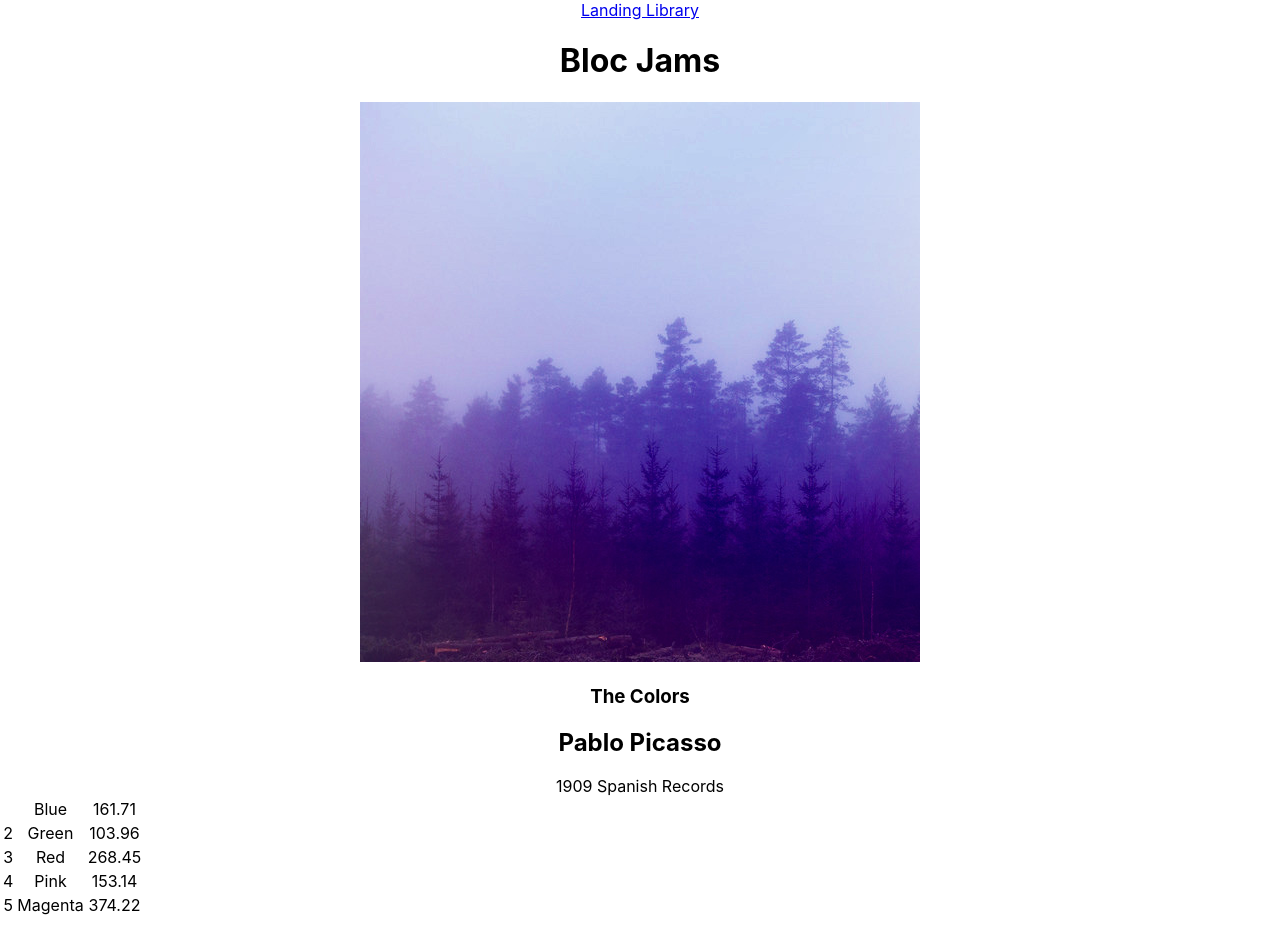
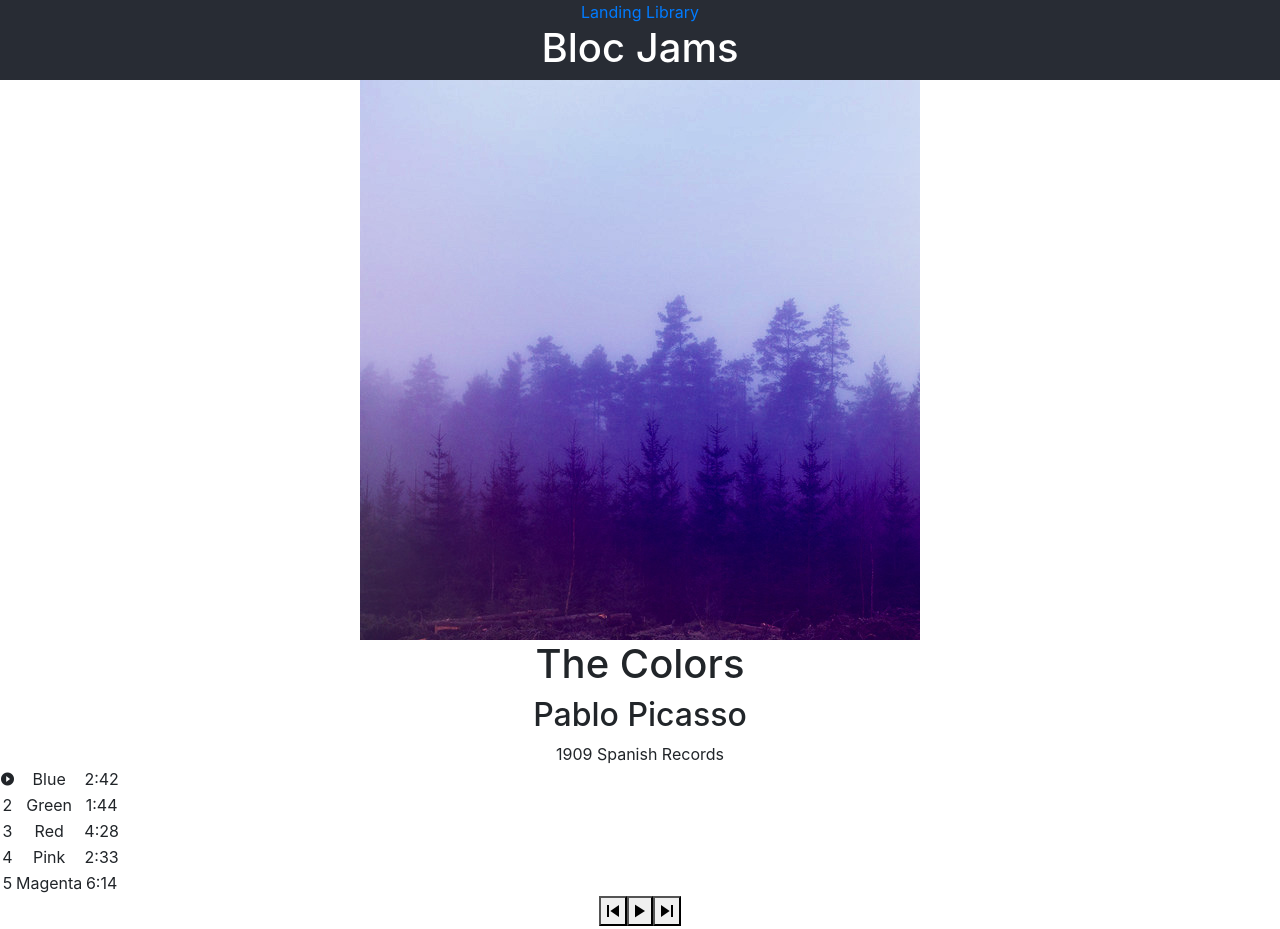
Before and after one commit to piontekle/bloc-jams-react, a React (Create React App) app: page /album/the-colors in a window 1280 px wide. Shown: the top 929 px of the page. Built offline with nearby package versions, Linux system fonts and the light colour scheme.

Commit message:
Checkpoint 7 Revision: complete ensured index.html was committed

```diff
--- a/public/index.html
+++ b/public/index.html
@@ -3,6 +3,8 @@
   <head>
     <meta charset="utf-8">
     <link rel="shortcut icon" href="%PUBLIC_URL%/favicon.ico">
+    <link rel="stylesheet" type="text/css" href="https://unpkg.com/ionicons@4.5.0/dist/css/ionicons.min.css">
+    <link rel="stylesheet" type="text/css" href="https://stackpath.bootstrapcdn.com/bootstrap/4.1.3/css/bootstrap.min.css">
     <meta name="viewport" content="width=device-width, initial-scale=1, shrink-to-fit=no">
     <meta name="theme-color" content="#000000">
     <!--
@@ -10,6 +12,7 @@
       homescreen on Android. See https://developers.google.com/web/fundamentals/web-app-manifest/
     -->
     <link rel="manifest" href="%PUBLIC_URL%/manifest.json">
+
     <!--
       Notice the use of %PUBLIC_URL% in the tags above.
       It will be replaced with the URL of the `public` folder during the build.
@@ -19,9 +22,10 @@
       work correctly both with client-side routing and a non-root public URL.
       Learn how to configure a non-root public URL by running `npm run build`.
     -->
-    <title>React App</title>
+    <title>Jams</title>
   </head>
   <body>
+
     <noscript>
       You need to enable JavaScript to run this app.
     </noscript>
@@ -36,5 +40,8 @@
       To begin the development, run `npm start` or `yarn start`.
       To create a production bundle, use `npm run build` or `yarn build`.
     -->
+    <script src="https://code.jquery.com/jquery-3.3.1.slim.min.js" integrity="sha384-q8i/X+965DzO0rT7abK41JStQIAqVgRVzpbzo5smXKp4YfRvH+8abtTE1Pi6jizo" crossorigin="anonymous"></script>
+    <script src="https://cdnjs.cloudflare.com/ajax/libs/popper.js/1.14.3/umd/popper.min.js" integrity="sha384-ZMP7rVo3mIykV+2+9J3UJ46jBk0WLaUAdn689aCwoqbBJiSnjAK/l8WvCWPIPm49" crossorigin="anonymous"></script>
+    <script src="https://stackpath.bootstrapcdn.com/bootstrap/4.1.3/js/bootstrap.min.js" integrity="sha384-ChfqqxuZUCnJSK3+MXmPNIyE6ZbWh2IMqE241rYiqJxyMiZ6OW/JmZQ5stwEULTy" crossorigin="anonymous"></script>
   </body>
 </html>
--- a/src/App.css
+++ b/src/App.css
@@ -2,31 +2,16 @@
   text-align: center;
 }
 
-.App-logo {
-  animation: App-logo-spin infinite 20s linear;
-  height: 40vmin;
-}
-
-.App-header {
+.App header {
   background-color: #282c34;
-  min-height: 100vh;
+  min-height: 10vh;
   display: flex;
   flex-direction: column;
   align-items: center;
   justify-content: center;
-  font-size: calc(10px + 2vmin);
   color: white;
 }
 
 .App-link {
   color: #61dafb;
 }
-
-@keyframes App-logo-spin {
-  from {
-    transform: rotate(0deg);
-  }
-  to {
-    transform: rotate(360deg);
-  }
-}
--- a/src/components/Album.js
+++ b/src/components/Album.js
@@ -151,11 +151,11 @@ class Album extends Component {
                   <td id="song-number-row">
                     {
                       this.state.currentSong.title === song.title ?
-                      (<span className={this.state.isPlaying ? "ion-md-pause" : "ion-md-play-circle"}/>) : this.state.isHovering === index ? (<span className="ion-md-play-circle"/>) : (<span className="song-number">{index + 1}</span>)
+                      (<span className={this.state.isPlaying ? "icon ion-md-pause" : "icon ion-md-play-circle"}/>) : this.state.isHovering === index ? (<span className="icon ion-md-play-circle" />) : (<span className="song-number">{index + 1}</span>)
                     }
                   </td>
                   <td id="song-title-row">{song.title}</td>
-                  <td id="song-duration-row">{song.duration}</td>
+                  <td id="song-duration-row">{this.formatTime(song.duration)}</td>
                 </tr>
               )
             }
--- a/src/components/Landing.js
+++ b/src/components/Landing.js
@@ -1,20 +1,28 @@
 import React from 'react';
+import './../App.css';
 
 const Landing = () => (
   <section className="landing">
     <h1 className="hero-title">Turn the music up!</h1>
-    <section className="selling-points">
-      <div className="point">
-        <h2 className="point-title">Choose your music</h2>
-        <p className="point-description">The world is full of music; why should you have to listen to music that someone else chose?</p>
+    <section className="card-group">
+      <div className="card">
+        <img className="card-img-top" src=".../100px200/" alt="Card image cap"/>
+        <div className="card-body">
+          <h2 className="card-title">Choose your music</h2>
+          <p className="card-text">The world is full of music; why should you have to listen to music that someone else chose?</p>
+        </div>
       </div>
-      <div className="point">
-        <h2 className="point-title">Unlimited, streaming, add-free</h2>
-        <p className="point-description">No arbitrary limits. No distractions.</p>
+      <div className="card">
+        <div className="card-body">
+          <h2 className="card-title">Unlimited, streaming, add-free</h2>
+          <p className="card-text">No arbitrary limits. No distractions.</p>
+        </div>
       </div>
-      <div className="point">
-        <h2 className="point-title">Mobile enabled</h2>
-        <p className="point-description">Listen to your music on the go. This streaming service is available on all mobile platforms.</p>
+      <div className="card">
+        <div className="card-body">
+          <h2 className="card-title">Mobile enabled</h2>
+          <p className="card-text">Listen to your music on the go. This streaming service is available on all mobile platforms.</p>
+        </div>
       </div>
     </section>
   </section>
--- a/src/components/Library.js
+++ b/src/components/Library.js
@@ -1,6 +1,7 @@
 import React, { Component } from 'react';
 import { Link } from 'react-router-dom';
 import albumData from './../data/albums';
+import './../App.css';
 
 class Library extends Component {
   constructor(props) {
--- a/src/components/PlayerBar.js
+++ b/src/components/PlayerBar.js
@@ -6,13 +6,13 @@ class PlayerBar extends Component {
       <section className="player-bar">
         <section id="buttons">
           <button id="previous" onClick={this.props.handlePrevClick}>
-            <span className="ion-md-skip-backward"></span>
+            <span className="icon ion-md-skip-backward"></span>
           </button>
           <button id="play-pause" onClick={this.props.handleSongClick}>
-            <span className={this.props.isPlaying ? "ion-md-pause" : "ion-md-play"}></span>
+            <span className={this.props.isPlaying ? "icon ion-md-pause" : "icon ion-md-play"}></span>
           </button>
           <button id="next" onClick={this.props.handleNextClick} disabled={false}>
-            <span className="ion-md-skip-forward"></span>
+            <span className="icon ion-md-skip-forward"></span>
           </button>
         </section>
         <section id="time-control">
```
